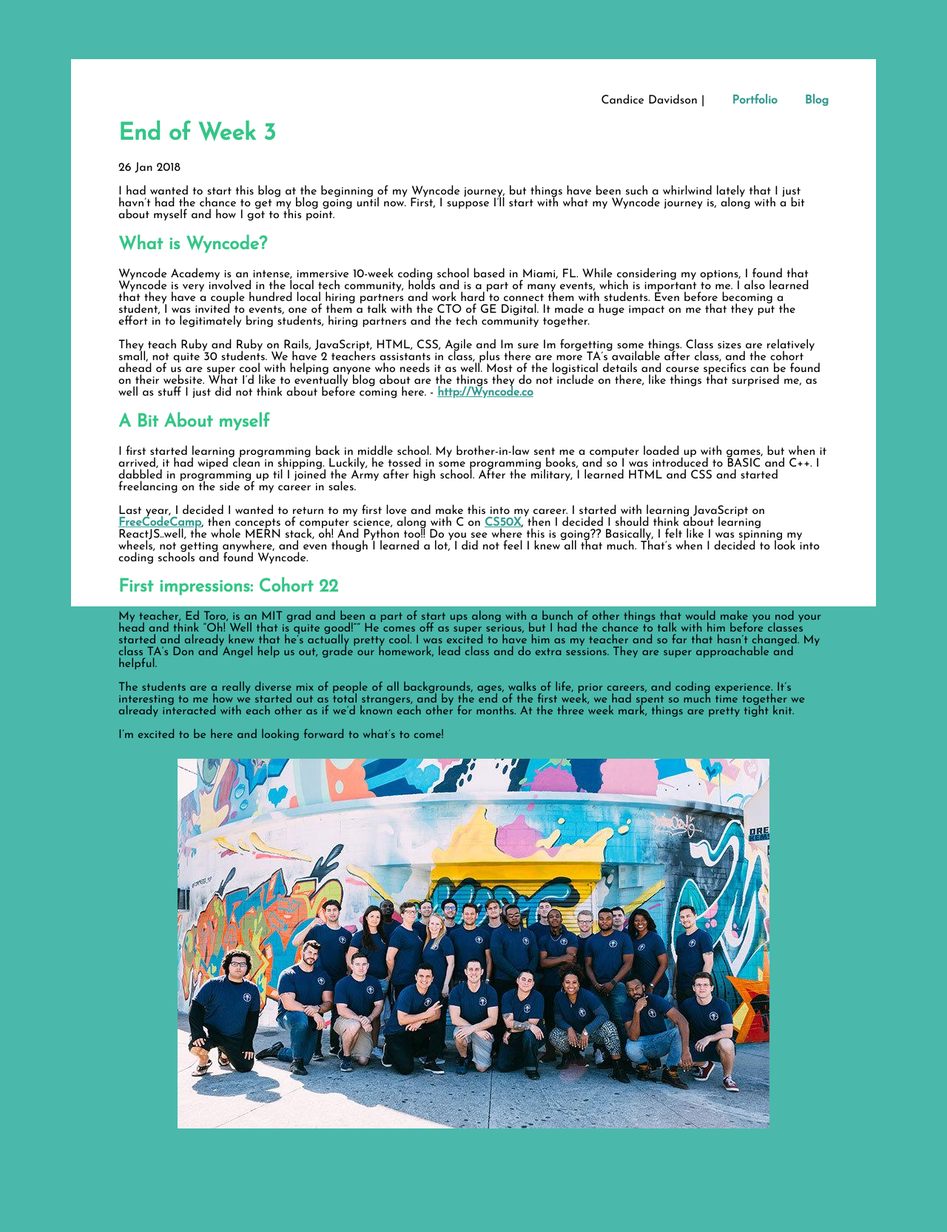
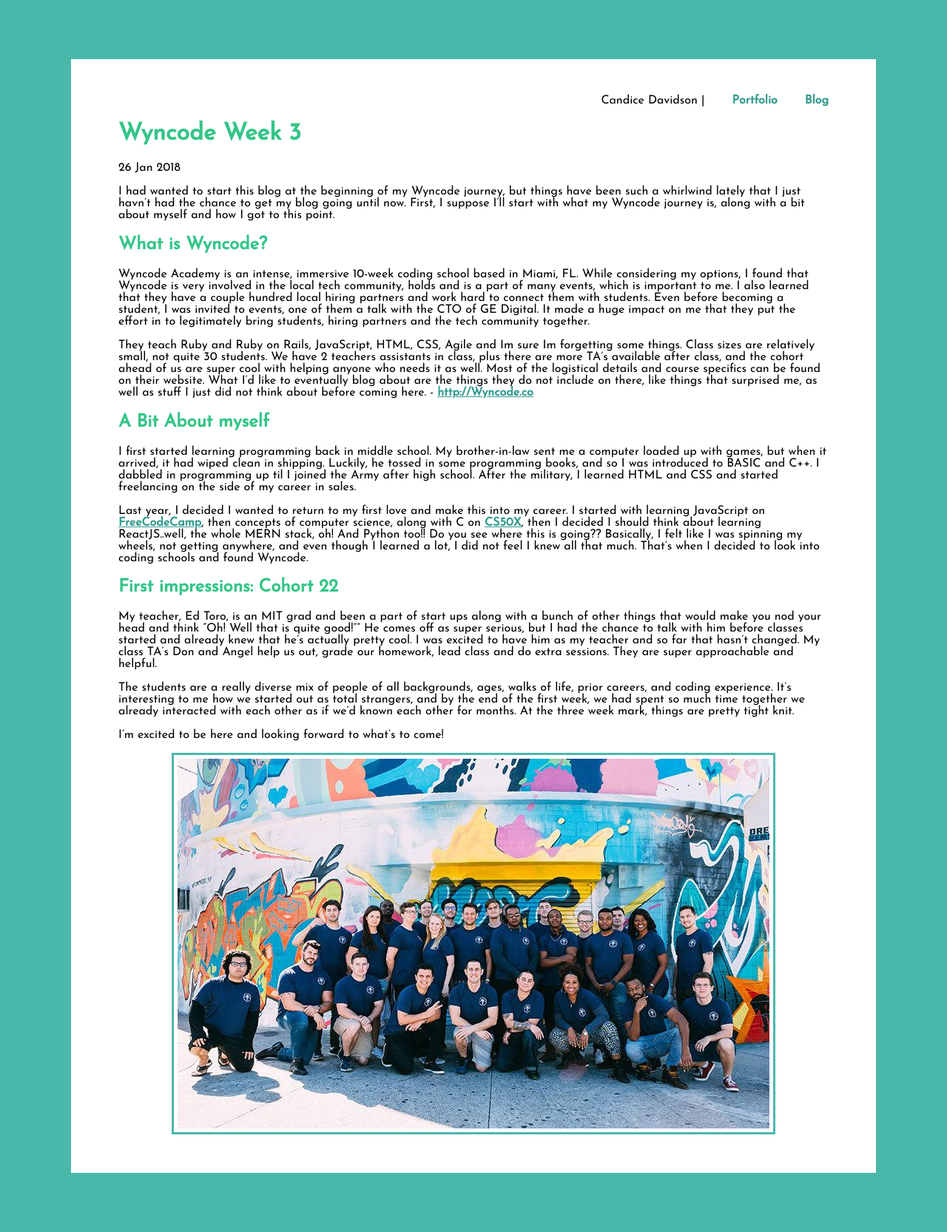
Before and after one commit to cndragn/cndragn.github.io, a Jekyll site: the page built from _posts/2018-01-26-wyncode-week3.md, in a window 1280 px wide. Shown: the whole page at 74% size. Built offline with Jekyll 4.4.1, drawn with Linux system fonts in a browser that asks for light colours; nearby versions of some CDN libraries; before the commit the page ends 1538 px from its top, so only the background shows below that.

Commit message:
fix styling, post name

```diff
--- a/_posts/2018-01-26-week3.md
+++ b/_posts/2018-01-26-wyncode-week3.md
@@ -1,6 +1,6 @@
 ---
 layout: post
-title: "End of Week 3"
+title: "Wyncode Week 3"
 date: 2018-01-26
 ---
 
--- a/css/style.css
+++ b/css/style.css
@@ -76,7 +76,7 @@
 
 .content {
   padding: 5em 6em;
-  height: 100%;
+  min-height: 100%;
   display: flex;
 }
 .content a {
@@ -115,7 +115,6 @@
 .blog {
   display: block;
   background-color: #fff;
-  width: 100%;
   height: 100%;
   padding: 2em 4em;
 }
--- a/index.html
+++ b/index.html
@@ -17,6 +17,7 @@
     <li><a href="https://www.linkedin.com/in/candicedavidson/" target="_blank">LinkedIn</a></li>
     <li><a href="https://github.com/cndragn" target="_blank">GitHub</a></li>
     <li><a href="https://twitter.com/candicedavidson" target="_blank">Twitter</a></li>
+    <li><a href="/blog/index.html">Blog</a></li>
   </ul>
 </div>
 <div class="content">
```
